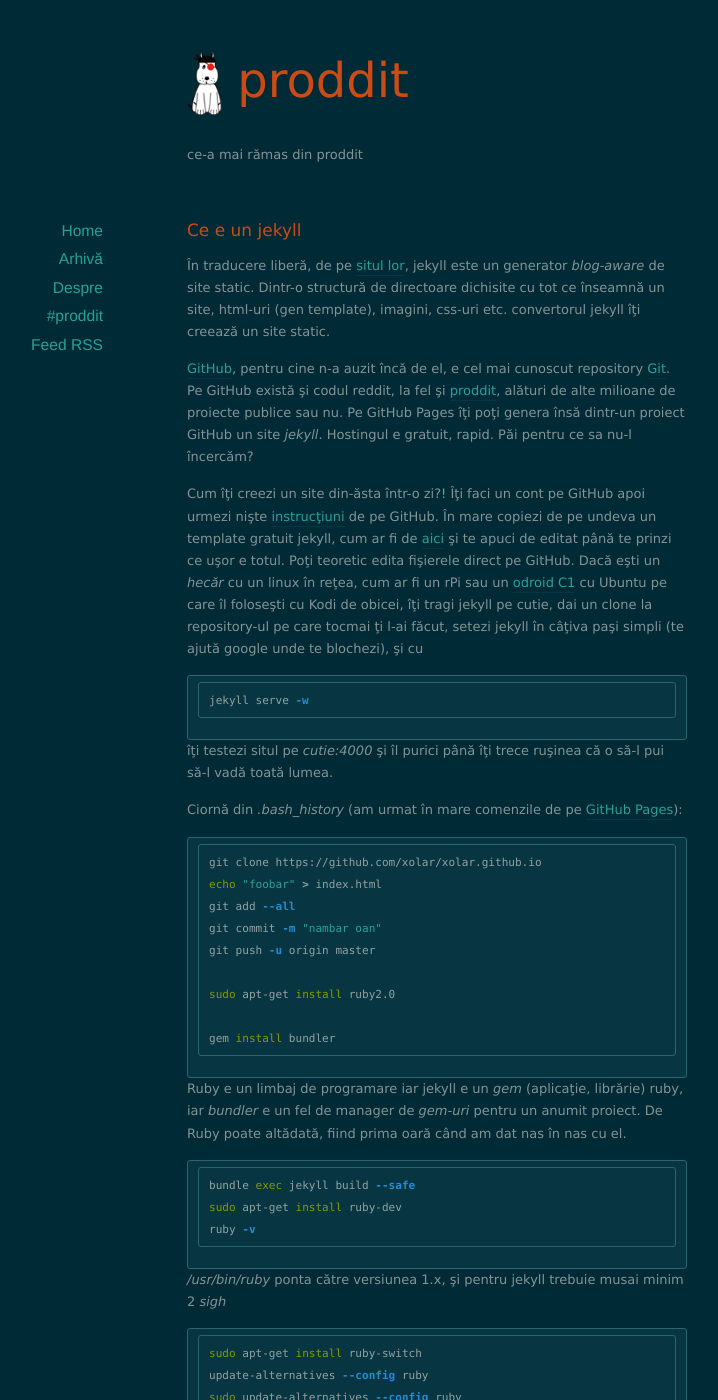
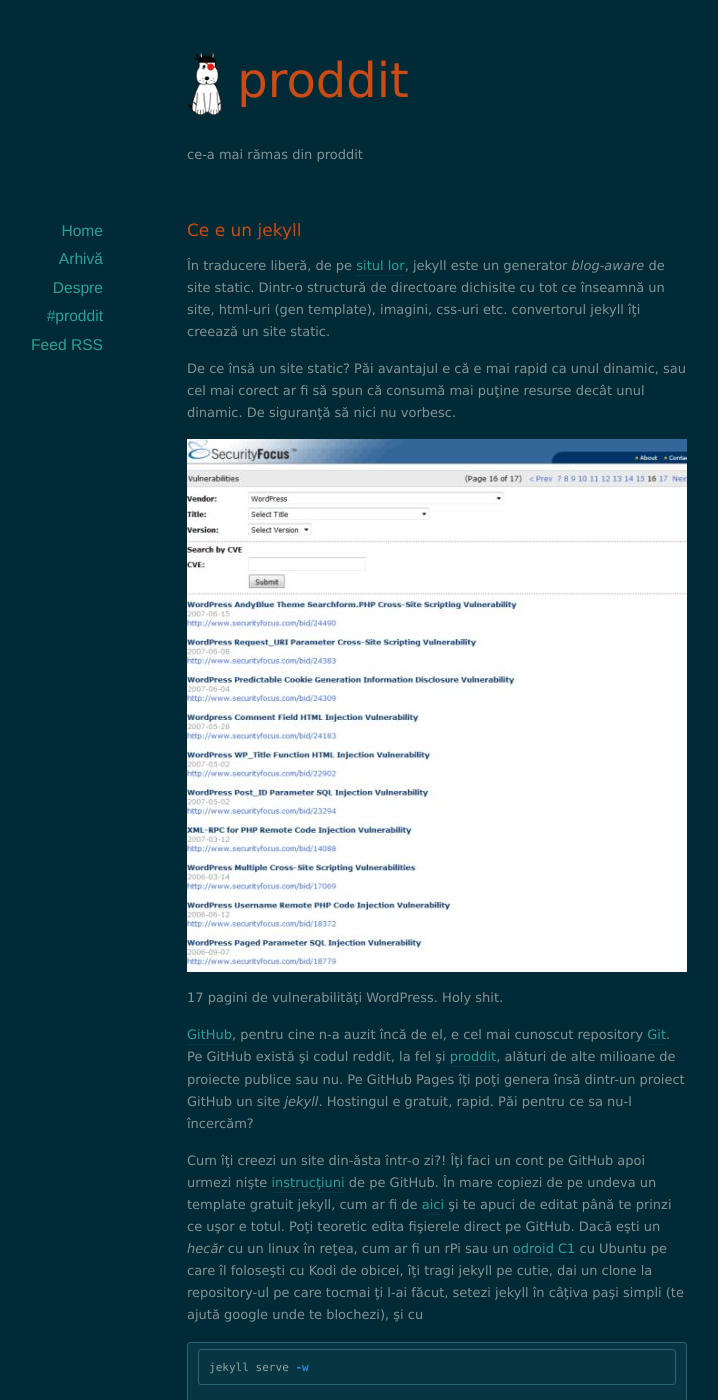
Before and after one commit to xolar/xolar.github.io, a Jekyll site: the page built from _posts/2016-03-02-ce-e-un-jekyll.md, in a window 1280 px wide and 1400 px high. Shown: the whole window, without its empty margins (203-921 px from the left). Built offline with Jekyll 4.4.1, drawn with Linux system fonts in a browser that asks for light colours; nearby versions of some CDN libraries; comment, search, counter and statistics services are not loaded.

Commit message:
bam - all set

```diff
--- a/_posts/2016-03-02-ce-e-un-jekyll.md
+++ b/_posts/2016-03-02-ce-e-un-jekyll.md
@@ -6,6 +6,12 @@
 title: Ce e un jekyll
 ---
 În traducere liberă, de pe [situl lor][1], jekyll este un generator _blog-aware_ de site static. Dintr-o structură de directoare dichisite cu tot ce înseamnă un site, html-uri (gen template), imagini, css-uri etc. convertorul jekyll îţi creează un site static.
+
+De ce însă un site static? Păi avantajul e că e mai rapid ca unul dinamic, sau cel mai corect ar fi să spun că consumă mai puţine resurse decât unul dinamic. De siguranţă să nici nu vorbesc.
+
+[![WP](/images/wpvuln.jpg)](http://www.securityfocus.com/)
+
+17 pagini de vulnerabilităţi WordPress. Holy shit.
 
 [GitHub][2], pentru cine n-a auzit încă de el, e cel mai cunoscut repository [Git][3]. Pe GitHub există şi codul reddit, la fel şi [proddit][4], alături de alte milioane de proiecte publice sau nu. Pe GitHub Pages îţi poţi genera însă dintr-un proiect GitHub un site _jekyll_. Hostingul e gratuit, rapid. Păi pentru ce sa nu-l încercăm?
 
```
